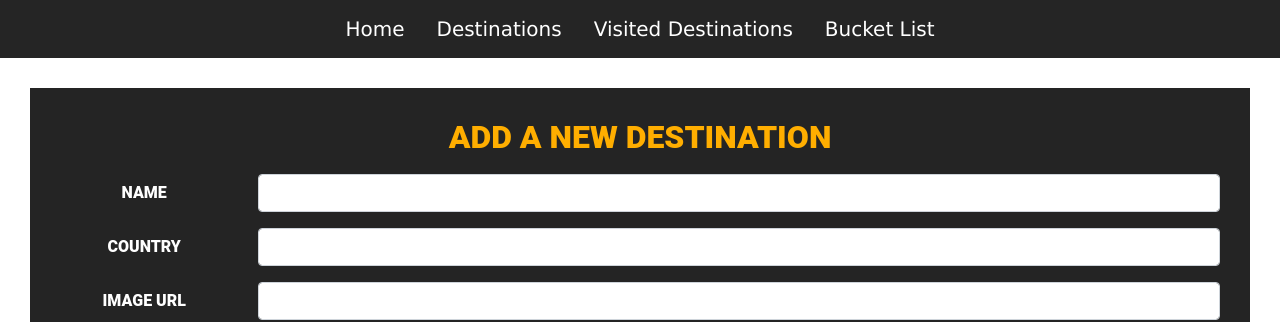
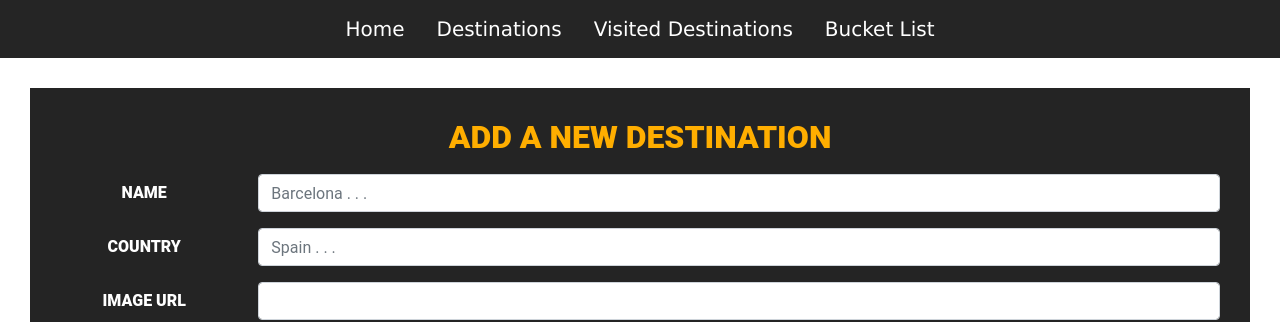
Before and after one commit to nicaa0695/traveler-frontend, a React (Create React App) app: page /destinations/new in a window 1280 px wide. Shown: the top 322 px of the page. Built offline with nearby package versions, Linux system fonts and the light colour scheme; no server answers.

Commit message:
minor styling

```diff
--- a/src/components/DestinationInput.js
+++ b/src/components/DestinationInput.js
@@ -41,14 +41,14 @@ class DestinationInput extends React.Component {
           <FormGroup row>
             <Label for='name' sm={2}>Name</Label>
             <Col md={10}>
-              <Input type='text' name='name' value={this.state.name} onChange={this.handleChange} />
+              <Input type='text' name='name' value={this.state.name} placeholder='Barcelona . . .' onChange={this.handleChange} />
             </Col>
           </FormGroup>
 
           <FormGroup row>
             <Label for='country' sm={2}>Country</Label>
             <Col md={10}>
-              <Input type='text' name='country' value={this.state.country} onChange={this.handleChange} />
+              <Input type='text' name='country' value={this.state.country} placeholder='Spain . . .' onChange={this.handleChange} />
             </Col>
           </FormGroup>
 
```
